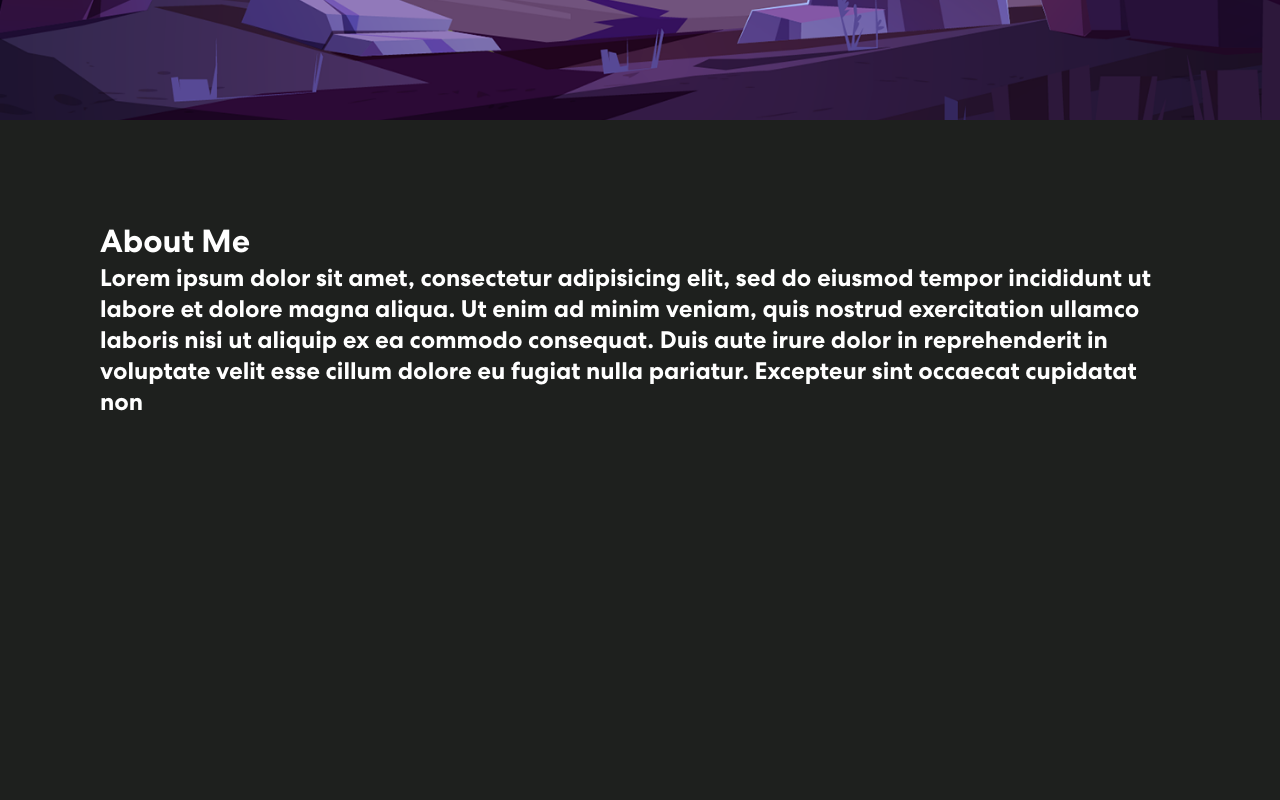
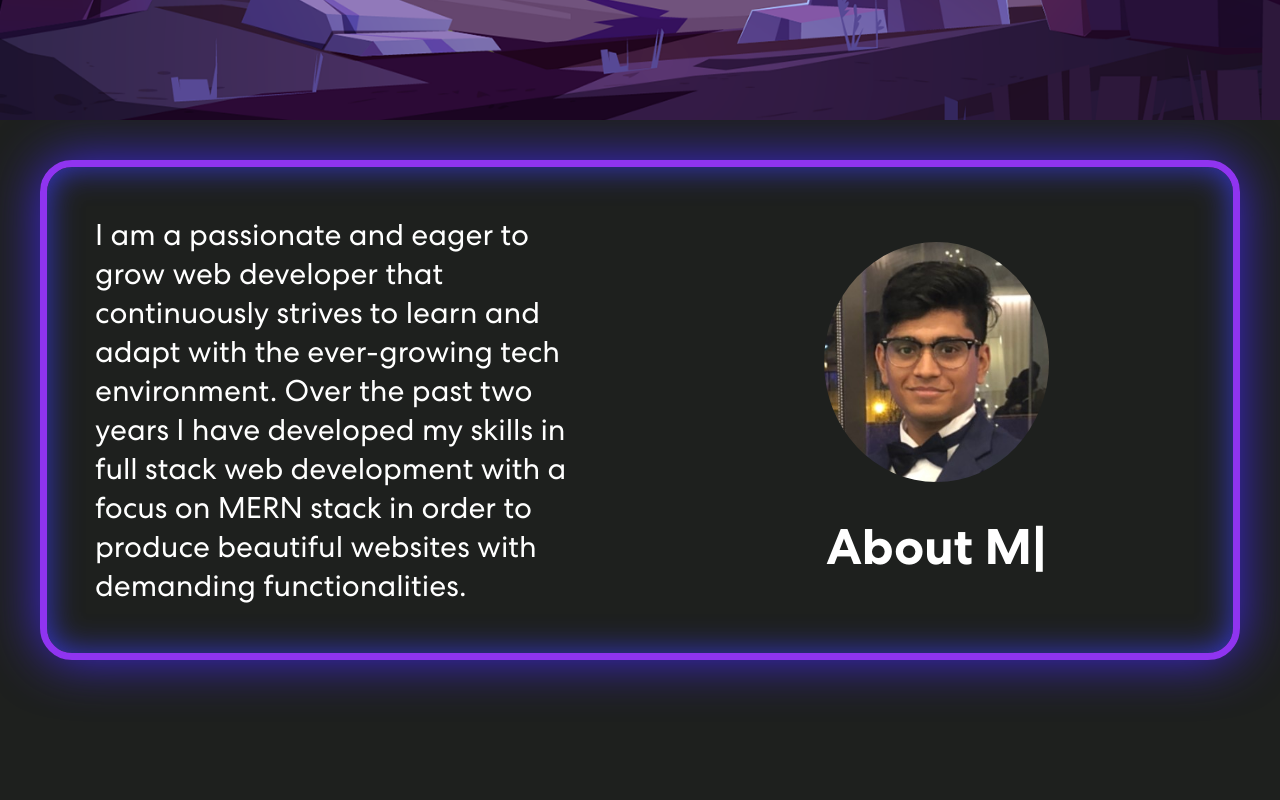
Before and after one commit to PritomDebnath/Portfolio-2.0, a React (Create React App) app: page / in a window 1280 px wide. Shown: the part 880-1680 px from the top of the page. Built offline with nearby package versions, Linux system fonts and the light colour scheme.

Commit message:
Made About section

```diff
--- a/package.json
+++ b/package.json
@@ -9,6 +9,7 @@
     "react": "^18.2.0",
     "react-dom": "^18.2.0",
     "react-scripts": "5.0.1",
+    "react-type-animation": "^2.1.1",
     "web-vitals": "^2.1.4"
   },
   "scripts": {
--- a/src/App.js
+++ b/src/App.js
@@ -5,6 +5,7 @@ import Nav from "./components/Nav";
 import Moon from "./components/Moon";
 import About from "./components/About";
 import { useEffect, useState } from "react";
+import Content from "./components/Content";
 
 function App() {
   const [ready, setReady] = useState(false);
@@ -22,7 +23,7 @@ function App() {
     <>
       <Moon />
       <div className={ready ? "showContent" : "noContent"}>
-        <About />
+        <Content/>
       </div>
     </>
   );
--- /dev/null
+++ b/src/components/About.css
@@ -0,0 +1,46 @@
+.about{
+
+    padding: 2.5rem;
+
+}
+.box{
+    color: white;
+    display: grid;
+    grid-template-columns: 50% 50%;
+    border: 7px solid rgb(143, 52, 240);
+    border-radius: 2rem;
+    animation: glow 3s  infinite;
+}
+
+@keyframes glow {
+    0%{
+        box-shadow: inset 0 0 2em 0  rgb(143, 52, 240),
+        0 0 5em 0  rgb(143, 52, 240);
+    }
+    50%{
+        box-shadow: inset 0 0 2em 0  rgb(39, 55, 201),
+        0 0 3em 0  rgb(49, 37, 213);
+    }
+    100%{
+        box-shadow: inset 0 0 2em 0  rgb(143, 52, 240),
+        0 0 5em 0  rgb(143, 52, 240);
+    }
+}
+.picture{
+    display: flex;
+    flex-direction: column;
+    align-items: center;
+    justify-content: center;
+    gap: 2rem;
+
+}
+.paragraph{
+    display: flex;
+    justify-content: center;
+    padding: 3rem;
+    font-size: 30px;
+}
+.picture img{
+    border-radius: 50%;
+    height: 30vh;
+}
--- a/src/components/About.js
+++ b/src/components/About.js
@@ -1,19 +1,33 @@
-import React from 'react'
-
+import React from "react";
+import "./About.css";
+import pic from "../assets/img/pic.jpg";
+import { TypeAnimation } from "react-type-animation";
 function About() {
   return (
-    <div className="text2">
-        <h1>About Me</h1>
-        <h2>
-          Lorem ipsum dolor sit amet, consectetur adipisicing elit, sed do
-          eiusmod tempor incididunt ut labore et dolore magna aliqua. Ut enim ad
-          minim veniam, quis nostrud exercitation ullamco laboris nisi ut
-          aliquip ex ea commodo consequat. Duis aute irure dolor in
-          reprehenderit in voluptate velit esse cillum dolore eu fugiat nulla
-          pariatur. Excepteur sint occaecat cupidatat non
-        </h2>
+    <div className="about">
+      <div className="box">
+        <div className="paragraph">
+          <p>
+            I am a passionate and eager to grow web developer that continuously
+            strives to learn and adapt with the ever-growing tech environment.
+            Over the past two years I have developed my skills in full stack web
+            development with a focus on MERN stack in order to produce beautiful
+            websites with demanding functionalities.
+          </p>
+        </div>
+        <div className="picture">
+          <img src={pic} alt="" />
+          <TypeAnimation
+            sequence={["About Me", 1000, "Who am I?", 1000, "What I do", 1000]}
+            speed={40}
+            style={{ fontSize: "50px", fontWeight: "bold" }}
+            wrapper="span"
+            repeat={Infinity}
+          />
+        </div>
       </div>
-  )
+    </div>
+  );
 }
 
-export default About
+export default About;
--- /dev/null
+++ b/src/components/Content.css
@@ -0,0 +1,5 @@
+.content{
+    background-color: #1e201e;
+    height: 400vh;
+    gap: 1rem;
+}
--- /dev/null
+++ b/src/components/Content.js
@@ -0,0 +1,14 @@
+import React from 'react'
+import About from './About'
+import './Content.css'
+import Projects from './Projects'
+function Content() {
+  return (
+    <div className="content">
+        <About/>
+        <Projects/>
+    </div>
+  )
+}
+
+export default Content
--- /dev/null
+++ b/src/components/Projects.js
@@ -0,0 +1,11 @@
+import React from 'react'
+import './Projects.css'
+function Projects() {
+  return (
+    <div className="projectSec">
+
+    </div>
+  )
+}
+
+export default Projects
```
Also changed, not shown: src/assets/img/pic.jpg (added), src/components/Projects.css (added), 1 other file (tests, documents, lock files or other folders).
